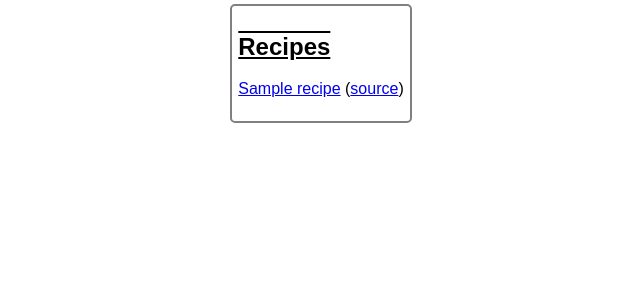
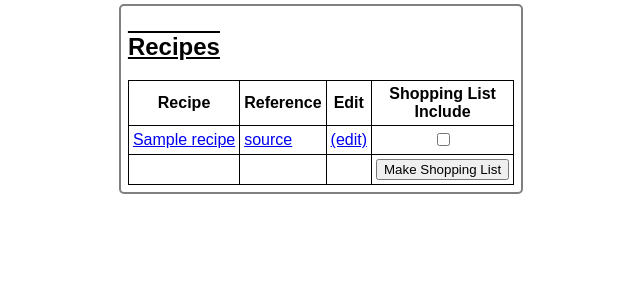
Before and after one commit to andylytical/brewbook, a Django app: template src/inventory/templates/inventory/recipe_list.html in a window 1280 px wide. Shown: the top 300 px of the page, without its empty margins (319-959 px from the left). Run offline with Django 3.2, Linux system fonts and the light colour scheme; the template is opened without the code that fills it: most values are stand-ins (such as "Sample title", 1, 10 or a date in 2020).

Commit message:
update recipe_list with shopping list form

```diff
--- a/src/inventory/static/inventory/common.css
+++ b/src/inventory/static/inventory/common.css
@@ -27,6 +27,11 @@ tr.tr2 {
   background-color: #d3d3d3;
 }
 
+.textcenter {
+  text-align: center;
+}
+
+
 /* Column container */
 .row {
     display: flex;
--- a/src/inventory/templates/inventory/recipe_list.html
+++ b/src/inventory/templates/inventory/recipe_list.html
@@ -5,13 +5,48 @@
 {% block main %}
   <div class="section">
     <h2>Recipes</h2>
-    {% for recipe in recipe_list %}
-    <p>
-      <a href="{% url 'inventory:recipe_detail' recipe.name %}">{{ recipe.name }}</a>
-      {% if recipe.url %}
-        (<a href="{{ recipe.url }}">source</a>)
-      {% endif %}
-    </p>
-    {% endfor %}
+    <form action="{% url 'inventory:shopping_list' %}" method="post">
+      {% csrf_token %}
+      <table>
+      <tr>
+        <th>Recipe</th>
+        <th>Reference</th>
+        <th>Edit</th>
+        <th>Shopping List<br/>Include</th>
+      </tr>
+      {% for recipe in recipe_list %}
+      <tr class="{% cycle 'tr1' 'tr2' %}">
+        <td> {# Name #}
+          <a href="{% url 'inventory:recipe_detail' recipe.name %}">{{ recipe.name }}</a>
+        </td>
+        <td> {# Reference #}
+        {% if recipe.url %}
+          <a href="{{ recipe.url }}">source</a>
+        {% elif recipe.notes|length > 0 %}
+          {{ recipe.notes|truncatewords_html:3 }}
+        {% endif %}
+        </td>
+        <td> {# Edit #}
+          <a href="{% url 'inventory:recipe_edit' recipe.name %}">(edit)</a>
+        </td>
+        <td class="textcenter"> {# Shop #}
+          <input
+            type="checkbox"
+            id="{{ recipe.id }}"
+            name="{{ recipe.name }}"
+            value="{{ recipe.name }}" >
+        </td>
+      </tr>
+      {% endfor %}
+      <tr class="{% cycle 'tr1' 'tr2' %}">
+        <td></td>
+        <td></td>
+        <td></td>
+        <td class="textcenter">
+          <input type="submit" value="Make Shopping List">
+        </td>
+      </tr>
+      </table>
+    </form>
   </div>
 {% endblock main %}
--- a/src/inventory/urls.py
+++ b/src/inventory/urls.py
@@ -9,4 +9,5 @@ urlpatterns = [
     path( "recipe/<recipe_name>/", views.recipe_detail, name="recipe_detail" ),
     path( "recipe/<recipe_name>/edit/", views.recipe_edit, name="recipe_edit" ),
     path( "recipe/<recipe_name>/update/", views.recipe_update, name="recipe_update" ),
+    path( "shop/", views.shop, name="shopping_list" ),
 ]
```
Also changed, not shown: src/inventory/views.py (+9 -0 lines).
